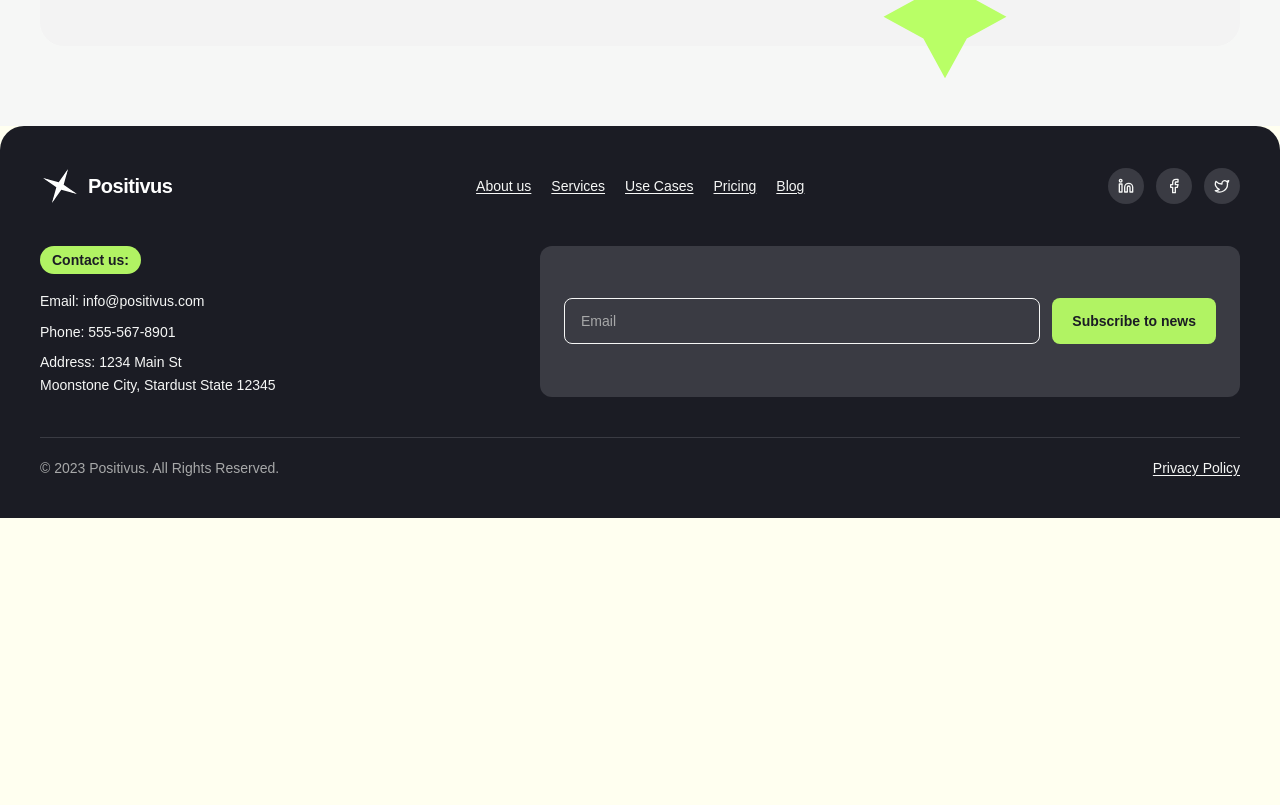
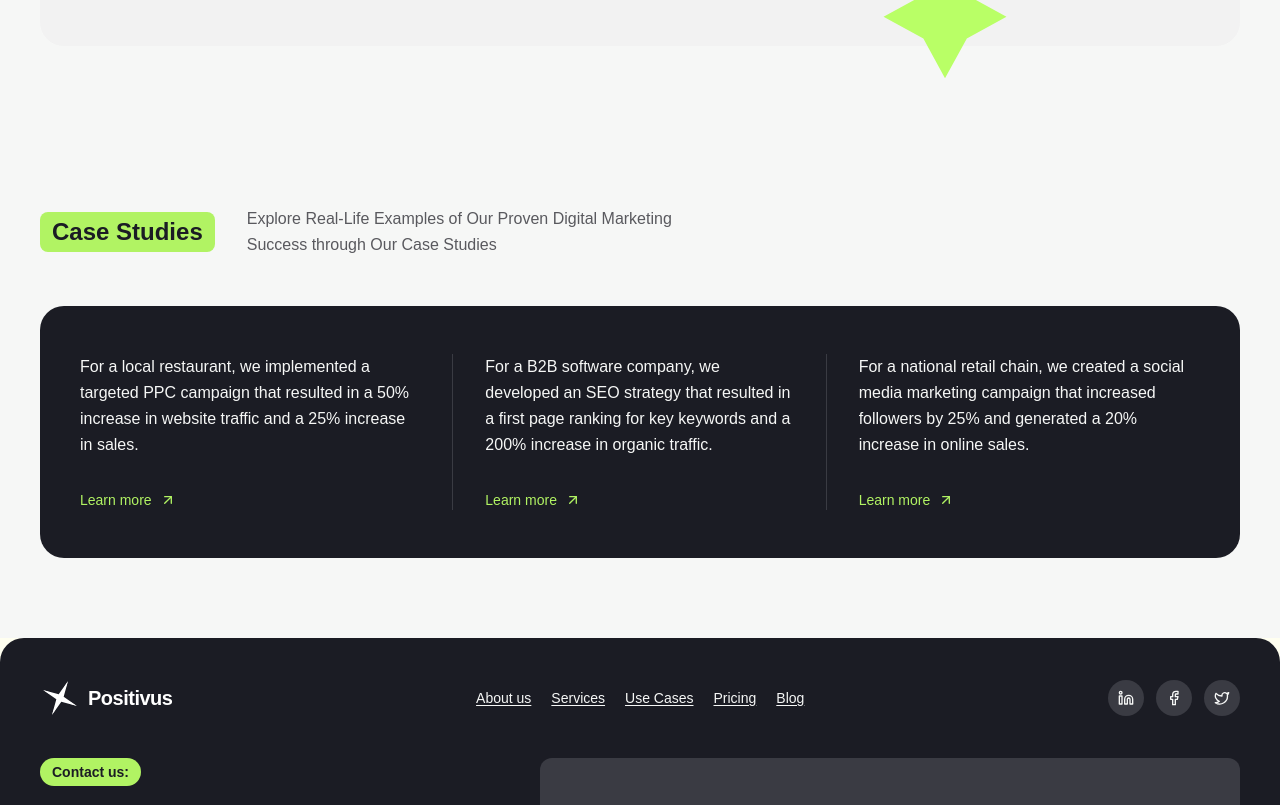
Before and after one commit to tushar163/UI-UX-Task, a Next.js app: page / in a window 1280 px wide. Shown: the part 2120-2925 px from the top of the page. Before the commit the page ends 2638 px from the top, so only its background shows below. Built offline with nearby package versions, Linux system fonts and the light colour scheme.

Commit message:
Add CaseStudies component and integrate it into the main page; update CTASection styles

```diff
--- a/src/app/page.js
+++ b/src/app/page.js
@@ -1,4 +1,5 @@
 import Banner from '@/components/Banner/Banner'
+import CaseStudies from '@/components/CaseStudies/CaseStudies';
 import CTASection from '@/components/CTASection/CTASection';
 import ServicesSection from '@/components/SeriveSection/ServicesSection';
 import React from 'react'
@@ -35,6 +36,7 @@ function page() {
       </div>
       <ServicesSection />
       <CTASection />
+      <CaseStudies />
 
     </div>
   )
--- a/src/components/CTASection/CTASection.jsx
+++ b/src/components/CTASection/CTASection.jsx
@@ -10,7 +10,7 @@ export default function CTASection() {
         >
             <div className="max-w-[1480px] mx-auto">
                 {/* Card — overflow-visible so image bleeds outside the rounded card */}
-                <div className="relative flex flex-col md:flex-row items-center justify-between bg-[#F3F3F3] rounded-3xl px-8 sm:px-12 py-10 sm:py-14 overflow-visible">
+                <div className="relative flex flex-col md:flex-row items-center justify-between bg-[#f2f2f2] rounded-3xl px-8 sm:px-12 py-10 sm:py-14 overflow-visible">
 
                     {/* ── Left: Text Content ── */}
                     <div className="flex flex-col gap-4 z-10 w-full md:w-1/2 max-w-md">
--- /dev/null
+++ b/src/components/CaseStudies/CaseStudies.jsx
@@ -0,0 +1,78 @@
+import React from 'react'
+import Link from "next/link";
+import { ArrowRight } from "lucide-react";
+
+const caseStudies = [
+    {
+        id: 1,
+        description:
+            "For a local restaurant, we implemented a targeted PPC campaign that resulted in a 50% increase in website traffic and a 25% increase in sales.",
+        href: "/case-studies/local-restaurant",
+    },
+    {
+        id: 2,
+        description:
+            "For a B2B software company, we developed an SEO strategy that resulted in a first page ranking for key keywords and a 200% increase in organic traffic.",
+        href: "/case-studies/b2b-software",
+    },
+    {
+        id: 3,
+        description:
+            "For a national retail chain, we created a social media marketing campaign that increased followers by 25% and generated a 20% increase in online sales.",
+        href: "/case-studies/retail-chain",
+    },
+];
+function CaseStudies() {
+    return (
+        <section
+            aria-labelledby="case-studies-heading"
+            className="w-full bg-default px-4 sm:px-6 lg:px-10 py-10 sm:py-14 lg:py-20"
+        >
+            <div className="max-w-[1480px] mx-auto">
+                <div className="flex flex-col sm:flex-row items-start sm:items-center gap-4 sm:gap-8 mb-10 sm:mb-12">
+                    <h2
+                        id="case-studies-heading"
+                        className="text-2xl font-bold text-dark bg-primary px-3 py-1 rounded-lg flex shrink-0"
+                    >
+                        Case Studies
+                    </h2>
+                    <p className="text-sm sm:text-base text-text-light leading-relaxed max-w-md">
+                        Explore Real-Life Examples of Our Proven Digital Marketing
+                        Success through Our Case Studies
+                    </p>
+                </div>
+
+                {/* ── Cards Container ── */}
+                <div className="bg-dark rounded-3xl px-6 sm:px-10 py-10 sm:py-12">
+                    <div className="grid grid-cols-1 md:grid-cols-3 divide-y md:divide-y-0 md:divide-x divide-dark-soft">
+                        {caseStudies.map((study) => (
+                            <article
+                                key={study.id}
+                                className="flex flex-col justify-between gap-8 px-0 py-8 md:py-0 md:px-8 first:pt-0 last:pb-0 md:first:pl-0 md:last:pr-0"
+                            >
+                                <p className="text-sm sm:text-base text-default leading-relaxed">
+                                    {study.description}
+                                </p>
+
+                                <Link
+                                    href={study.href}
+                                    className="flex items-center gap-2 text-primary text-sm font-medium transition-opacity duration-200 hover:opacity-70 group"
+                                    aria-label={`Learn more about this case study`}
+                                >
+                                    Learn more
+                                    <ArrowRight
+                                        size={16}
+                                        className="-rotate-45 transition-transform duration-200 group-hover:translate-x-0.5 group-hover:-translate-y-0.5"
+                                    />
+                                </Link>
+                            </article>
+                        ))}
+                    </div>
+                </div>
+
+            </div>
+        </section>
+    )
+}
+
+export default CaseStudies
```
